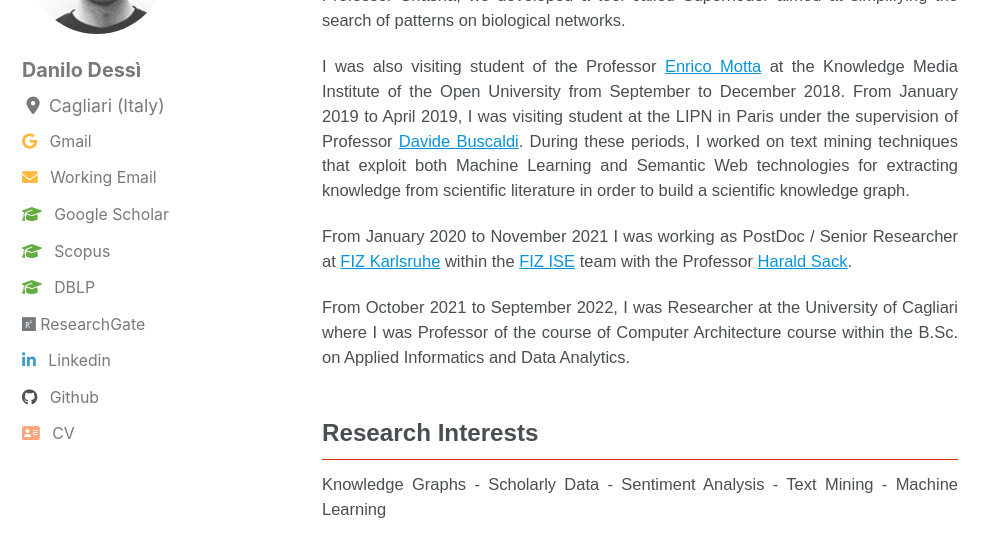
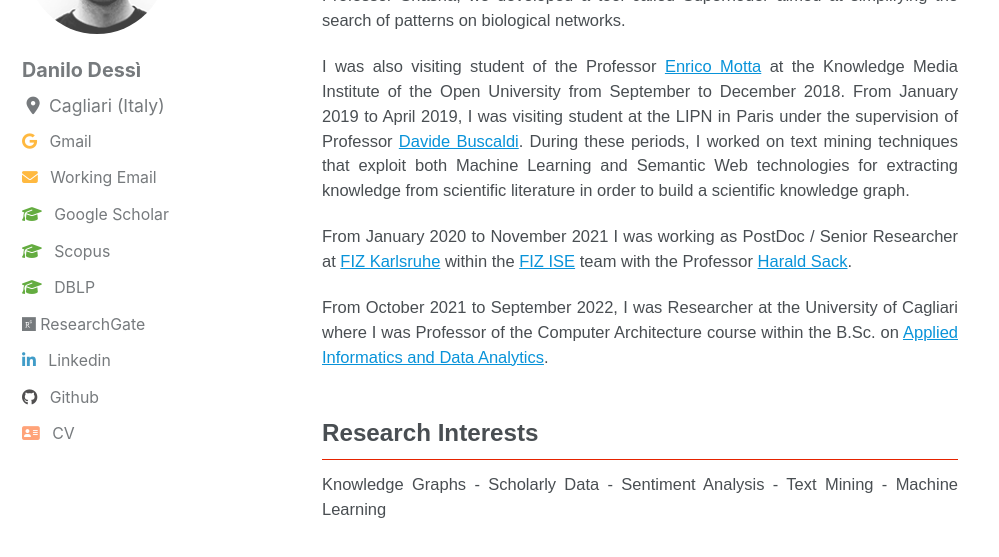
Before and after one commit to danilo-dessi/danilo-dessi.github.io, a Jekyll site: the page built from index.md, in a window 1280 px wide and 900 px high, scrolled down 1420 px, cut to the strip 0-574 px from the top of the window. Shown: the top 557 px of the strip, without its empty margins (0-999 px from the left). Built offline with Jekyll 4.4.1, drawn with Linux system fonts in a browser that asks for light colours; cached includes are drawn as plain includes; nearby versions of some CDN libraries; the list of posts is cut into pages by our own code.

Commit message:
Update index.md

```diff
--- a/index.md
+++ b/index.md
@@ -28,7 +28,7 @@ I was also visiting student of the Professor [Enrico Motta](http://people.kmi.op
 
 From January 2020 to November 2021 I was working as PostDoc / Senior Researcher at [FIZ Karlsruhe](https://www.fiz-karlsruhe.de/) within the [FIZ ISE](https://www.fiz-karlsruhe.de/en/forschung/information-service-engineering) team with the Professor [Harald Sack](https://www.fiz-karlsruhe.de/en/forschung/lebenslauf-prof-dr-harald-sack).
 
-From October 2021 to September 2022, I was Researcher at the University of Cagliari where I was Professor of the course of Computer Architecture course within the B.Sc. on Applied Informatics and Data Analytics.
+From October 2021 to September 2022, I was Researcher at the University of Cagliari where I was Professor of the Computer Architecture course within the B.Sc. on [Applied Informatics and Data Analytics](https://www.unica.it/unica/en/crs_60_79.page).
 
 
 
```
